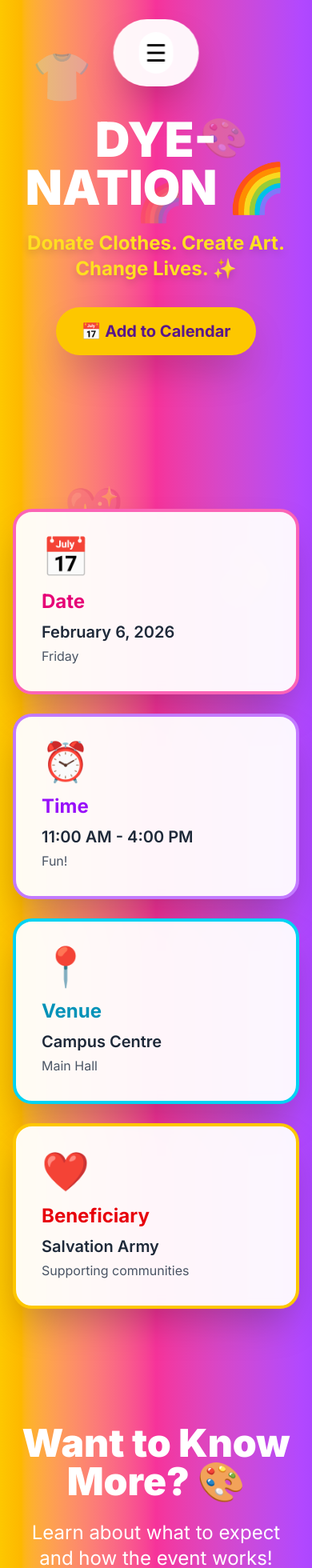
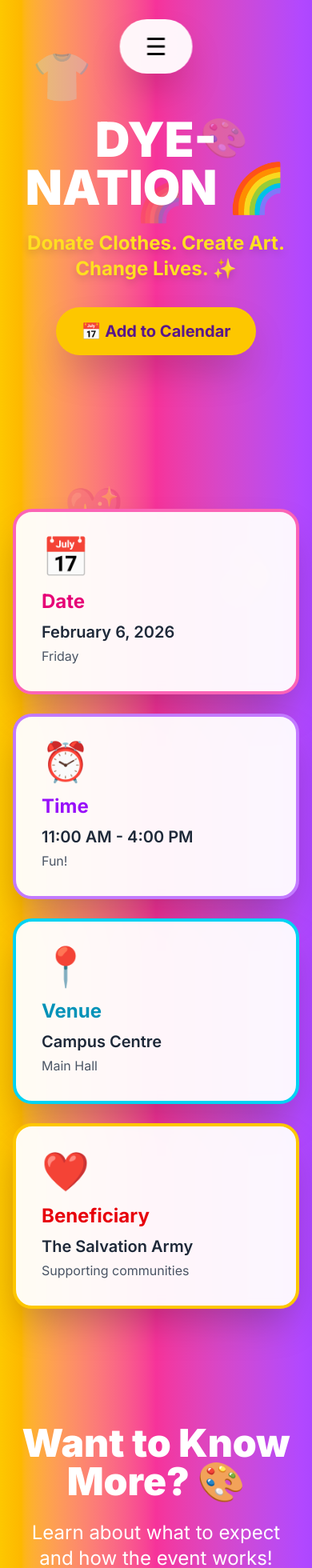
Before and after one commit to fishxeno/sutd-tie-dye, a Next.js app: page / in a window 390 px wide. Shown: the top 1960 px of the page at 80% size. Built offline with nearby package versions, Linux system fonts and the light colour scheme.

Commit message:
Aesthetic fixed i think :,) painnnn

```diff
--- a/app/components/navbar.tsx
+++ b/app/components/navbar.tsx
@@ -53,7 +53,7 @@ export default function Navbar() {
           </button> */}
           <button
           onClick={() => setIsOpen(!isOpen)}
-          className="md:hidden bg-white/95 backdrop-blur-md rounded-full p-2 flex items-center justify-center text-3xl"
+          className="md:hidden rounded-full flex items-center justify-center text-3xl"
           >
             {isOpen ? '✕' : '☰'}
           </button>
--- a/app/page.tsx
+++ b/app/page.tsx
@@ -79,7 +79,7 @@ export default function Home() {
               <div className="bg-white/95 backdrop-blur-sm rounded-3xl p-8 shadow-2xl hover:scale-105 transition-transform border-4 border-yellow-400">
                 <div className="text-5xl mb-4">❤️</div>
                 <h3 className="text-2xl font-bold text-red-600 mb-2">Beneficiary</h3>
-                <p className="text-xl text-gray-800 font-semibold">Salvation Army</p>
+                <p className="text-xl text-gray-800 font-semibold"> The Salvation Army</p>
                 <p className="text-gray-600 mt-1">Supporting communities</p>
               </div>
 
```
